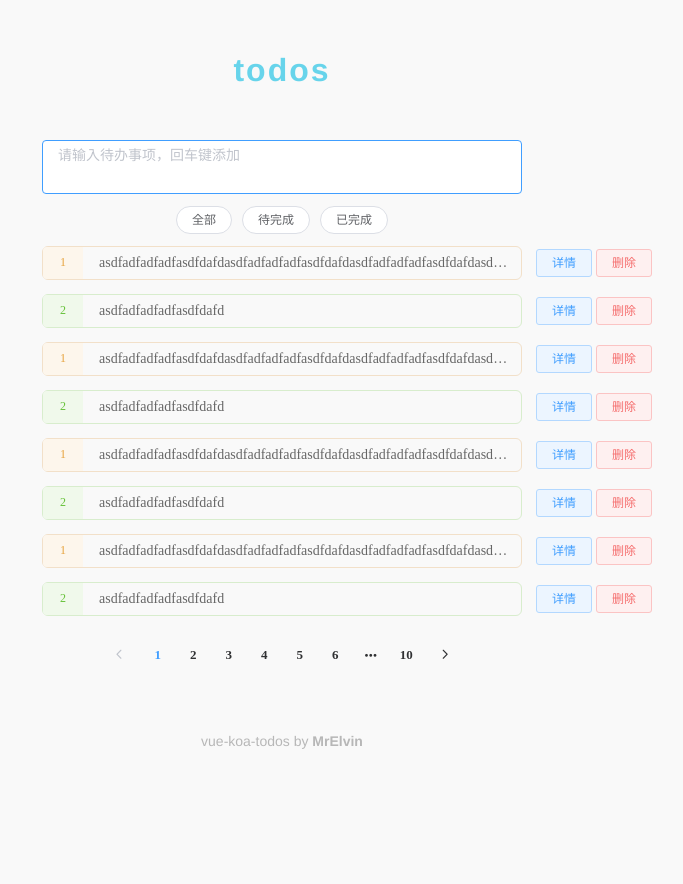
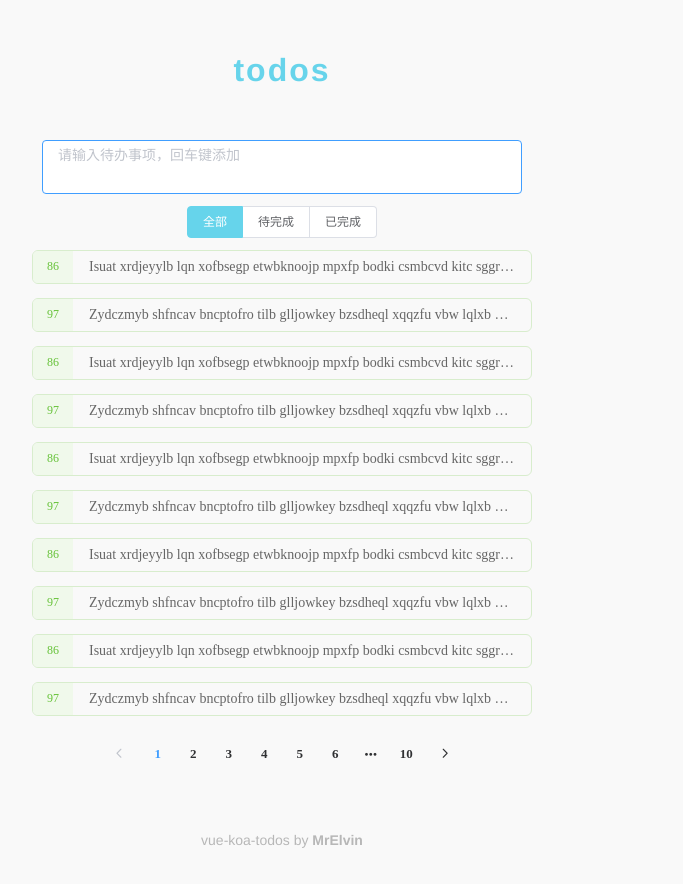
Before and after one commit to MrElvin/vue-koa-demo, a Vue app: page /#/todo in a window 1280 px wide. Shown: the top 884 px of the page, without its empty margins (358-1041 px from the left). Before the commit the page ends 811 px from the top, so only its background shows below. Built offline with nearby package versions, Linux system fonts and the light colour scheme.

Commit message:
add: mockjs, update: css layout

```diff
--- a/package.json
+++ b/package.json
@@ -45,6 +45,7 @@
     "file-loader": "^1.1.4",
     "friendly-errors-webpack-plugin": "^1.6.1",
     "html-webpack-plugin": "^2.30.1",
+    "mockjs": "^1.0.1-beta3",
     "node-notifier": "^5.1.2",
     "optimize-css-assets-webpack-plugin": "^3.2.0",
     "ora": "^1.2.0",
--- a/src/App.vue
+++ b/src/App.vue
@@ -9,6 +9,7 @@
 <script>
 import TodoHeader from '@/components/Todoheader'
 import TodoFooter from '@/components/TodoFooter'
+
 export default {
   name: 'App',
   data () {
--- a/src/components/TodoList.vue
+++ b/src/components/TodoList.vue
@@ -6,18 +6,26 @@
       v-model="todoToAdd">
     </el-input>
     <div class="state-btns">
-      <el-button size="mini" round>全部</el-button>
-      <el-button size="mini" round>待完成</el-button>
-      <el-button size="mini" round>已完成</el-button>
+      <el-radio-group v-model="filterStatus" size="small" text-color="#FFF" fill="#66D4EB">
+        <el-radio-button label="all">全部</el-radio-button>
+        <el-radio-button label="todo">待完成</el-radio-button>
+        <el-radio-button label="done">已完成</el-radio-button>
+      </el-radio-group>
     </div>
     <ul>
-      <li v-for="(item, index) in todoList" :key="index">
-        <div class="item-container" :class="item.state === 'todo' ? 'todo': 'done'">
-          <el-tag :type="item.state === 'todo' ? 'warning' : 'success'">{{ item.id }}</el-tag>
-          <p>{{ item.detail }}</p>
-          <!-- <input type="text"> -->
-          <el-button class="item-detail" type="primary" size="mini" plain @click="$router.push('/detail')">详情</el-button>
-          <el-button class="item-delete" type="danger" size="mini" plain>删除</el-button>
+      <li v-for="(item, index) in filteredList" :key="index">
+        <div @mouseover="item.btnShow = true" @mouseout="item.btnShow = false" class="item-container">
+          <p :class="item.state === 'todo' ? 'todo': 'done'">
+            <el-tag :type="item.state === 'todo' ? 'warning' : 'success'">{{ item.id }}</el-tag>
+            <span>{{ item.detail }}</span>
+            <!-- <input type="text"> -->
+          </p>
+          <transition name="fade">
+            <div class="item-btns" v-if="item.btnShow === true">
+              <el-button key="delete" class="item-delete" type="danger" size="mini" plain>删除</el-button>
+              <el-button key="detail" class="item-detail" type="primary" size="mini" plain @click="$router.push('/detail')">详情</el-button>
+            </div>
+          </transition>
         </div>
       </li>
     </ul>
@@ -28,66 +36,27 @@
 </template>
 
 <script>
+import axios from 'axios'
+
 export default {
   data () {
     return {
       todoToAdd: '',
-      todoList: [
-        {
-          id: 1,
-          state: 'todo',
-          time: 11111111,
-          detail: 'asdfadfadfadfasdfdafdasdfadfadfadfasdfdafdasdfadfadfadfasdfdafdasdfadfadfadfasdfdafd'
-        },
-        {
-          id: 2,
-          state: 'done',
-          time: 11111111,
-          detail: 'asdfadfadfadfasdfdafd'
-        },
-        {
-          id: 1,
-          state: 'todo',
-          time: 11111111,
-          detail: 'asdfadfadfadfasdfdafdasdfadfadfadfasdfdafdasdfadfadfadfasdfdafdasdfadfadfadfasdfdafd'
-        },
-        {
-          id: 2,
-          state: 'done',
-          time: 11111111,
-          detail: 'asdfadfadfadfasdfdafd'
-        },
-        {
-          id: 1,
-          state: 'todo',
-          time: 11111111,
-          detail: 'asdfadfadfadfasdfdafdasdfadfadfadfasdfdafdasdfadfadfadfasdfdafdasdfadfadfadfasdfdafd'
-        },
-        {
-          id: 2,
-          state: 'done',
-          time: 11111111,
-          detail: 'asdfadfadfadfasdfdafd'
-        },
-        {
-          id: 1,
-          state: 'todo',
-          time: 11111111,
-          detail: 'asdfadfadfadfasdfdafdasdfadfadfadfasdfdafdasdfadfadfadfasdfdafdasdfadfadfadfasdfdafd'
-        },
-        {
-          id: 2,
-          state: 'done',
-          time: 11111111,
-          detail: 'asdfadfadfadfasdfdafd'
-        }
-      ]
+      todoList: [],
+      filterStatus: 'all'
+    }
+  },
+  computed: {
+    filteredList () {
+      if (this.filterStatus === 'all') return this.todoList
+      return this.todoList.filter((todo) => {
+        return todo.state === this.filterStatus
+      })
     }
   },
   methods: {
     hackEleCss () {
       this.$nextTick(() => {
-        console.log('hack')
         const lis = document.querySelectorAll('.el-pager li')
         const btns = document.querySelectorAll('.el-pagination button')
         const array = [...lis, ...btns]
@@ -95,15 +64,28 @@ export default {
           item.style.backgroundColor = 'transparent'
         }
       })
+    },
+    getTodoList () {
+      axios.get('/api/todolist')
+        .then((res) => {
+          this.todoList = res.data.todoList
+        })
     }
   },
   mounted () {
     this.hackEleCss()
+    this.getTodoList()
   }
 }
 </script>
 
 <style lang="scss" scoped>
+.fade-enter-active, .fade-leave-active {
+  transition: opacity .5s;
+}
+.fade-enter, .fade-leave-to {
+  opacity: 0;
+}
 .todo-container {
   flex: 1 0 auto;
   display: flex;
@@ -117,7 +99,6 @@ export default {
   }
   ul {
     margin-top: 12px;
-    width: 480px;
     list-style: none;
     &::-webkit-scrollbar {
       display: none;
@@ -131,15 +112,23 @@ export default {
         margin-top: 0px;
       }
     }
-    .el-tag {
-      width: 40px;
-      float: left;
-      border: none;
-      border-top-right-radius: 0;
-      border-bottom-right-radius: 0;
-    }
     .item-container {
       height: 100%;
+      text-align: left;
+      cursor: pointer;
+      font-size: 14px;
+    }
+    p {
+      text-align: left;
+      width: 500px;
+      display: inline-block;
+      line-height: 32px;
+      white-space: nowrap;
+      overflow: hidden;
+      text-overflow: ellipsis;
+      color: #666;
+      box-sizing: border-box;
+      padding-right: 16px;
       border-radius: 6px;
       cursor: pointer;
       &.todo {
@@ -148,30 +137,27 @@ export default {
       &.done {
         border: 1px solid #D8EDCD;
       }
+      .el-tag {
+        width: 40px;
+        float: left;
+        border: none;
+        border-top-right-radius: 0;
+        border-bottom-right-radius: 0;
+        text-align: center;
+        margin-right: 16px;
+      }
+    }
+    .item-btns {
+      position: absolute;
+      top: 3px;
+      right: -120px;
     }
     .item-detail,
     .item-delete {
-      position: absolute;
-      right: -70px;
-      top: 3px;
-      z-index: 1000;
+      float: right;
     }
-    .item-delete {
-      right: -130px;
-    }
-    p {
-      text-align: left;
-      width: 422px;
-      display: inline-block;
-      line-height: 32px;
-      white-space: nowrap;
-      overflow: hidden;
-      text-overflow: ellipsis;
-      margin-left: 16px;
-      color: #666;
-      box-sizing: border-box;
-      padding-right: 10px;
-      font-size: 14px;
+    .item-detail {
+      margin-right: 4px;
     }
     input {
       width: 422px;
@@ -179,13 +165,10 @@ export default {
       outline: none;
       height: 100%;
       line-height: 32px;
-      margin-left: 16px;
       border-top-right-radius: 6px;
       border-bottom-right-radius: 6px;
       color: #666;
       box-sizing: border-box;
-      padding-right: 10px;
-      font-size: 14px;
       background: transparent;
     }
   }
--- a/src/main.js
+++ b/src/main.js
@@ -5,6 +5,7 @@ import App from './App'
 import router from './router'
 import ElementUI from 'element-ui'
 import 'element-ui/lib/theme-chalk/index.css'
+import './mock'
 
 Vue.config.productionTip = false
 
--- /dev/null
+++ b/src/mock.js
@@ -0,0 +1,18 @@
+const Mock = require('mockjs')
+const Random = Mock.Random
+const template = {
+  'todoList|4-8': [{
+    id: Random.integer(1, 100),
+    state: Random.pick(['todo', 'done']),
+    time: Random.datetime('yyyy-MM-dd A HH:mm:ss'),
+    detail: Random.sentence(20, 40),
+    btnShow: false
+  }, {
+    id: Random.integer(1, 100),
+    state: Random.pick(['todo', 'done']),
+    time: Random.datetime('yyyy-MM-dd A HH:mm:ss'),
+    detail: Random.sentence(20, 40),
+    btnShow: false
+  }]
+}
+Mock.mock(/\/api\/todolist/, 'get', template)
```
Also changed, not shown: 1 other file (tests, documents, lock files or other folders).
